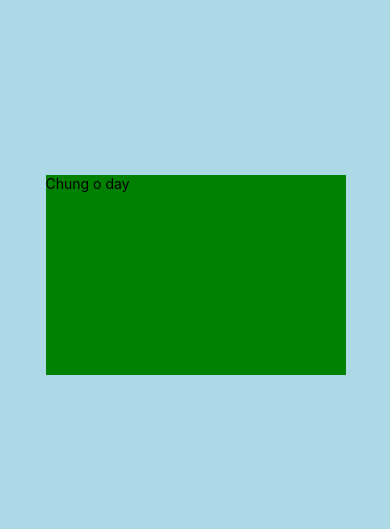
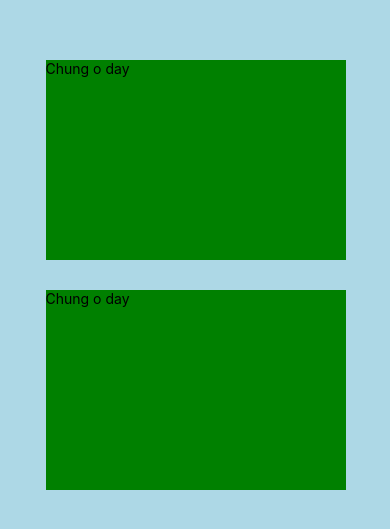
Before and after one commit to ducchungtx/react-native-animation-learn, a React Native app: screen / in a window 390 px wide. Shown: the part 147-676 px from the top of the page. Built offline with nearby package versions, Linux system fonts and the light colour scheme.

Commit message:
Song song nhiều animation và cấu hình chạy trước sau hoặc đồng thời.

```diff
--- a/src/Components/SlideView.js
+++ b/src/Components/SlideView.js
@@ -1,35 +1,67 @@
 import React, { Component } from 'react';
-import { Animated, Text, Easing } from 'react-native';
+import { Animated, Text, Easing, View } from 'react-native';
 
 export default class FadeView extends Component {
     constructor(props) {
         super(props);
         this.state = {
-            slideAnim: new Animated.Value(-700)
+            slideAnim1: new Animated.Value(-700),
+            slideAnim2: new Animated.Value(-700)
         }
     }
     componentDidMount() {
-        Animated.timing(
-            this.state.slideAnim,
+        const anim1 = Animated.timing(
+            this.state.slideAnim1,
             {
                 toValue: 1,
                 duration: 1000,
                 easing: Easing.ease
             }
-        ).start();
+        );
+
+        const anim2 = Animated.timing(
+            this.state.slideAnim2,
+            {
+                toValue: 1,
+                duration: 1000,
+                easing: Easing.ease
+            }
+        );
+
+        // Chay tuan tu 1 den 2
+        // Animated.sequence([anim1, anim2]).start();
+        // Chay song song 2 animation
+        // Animated.parallel([anim1, anim2]).start();
+        // Sau thoi gian bao lau thi load cai tiep theo vi du 5 giay
+        Animated.stagger(5000, [anim1, anim2]).start();
+
     }
     render() {
-        const marginLeft = this.state.slideAnim;
+        const marginLeft1 = this.state.slideAnim1;
+        const marginLeft2 = this.state.slideAnim2;
         return (
+            <View>
                 <Animated.View
                     style={{
                         width: 300,
                         height: 200,
                         backgroundColor: 'green',
-                    marginLeft
+                        marginBottom: 30,
+                        marginLeft: marginLeft1
                     }}>
                     <Text>Chung o day</Text>
                 </Animated.View>
+
+                <Animated.View
+                    style={{
+                        width: 300,
+                        height: 200,
+                        backgroundColor: 'green',
+                        marginLeft: marginLeft2
+                    }}>
+                    <Text>Chung o day</Text>
+                </Animated.View>
+            </View>
         );
     }
 }
```
Lines whose indentation alone changed are shown as unchanged.
